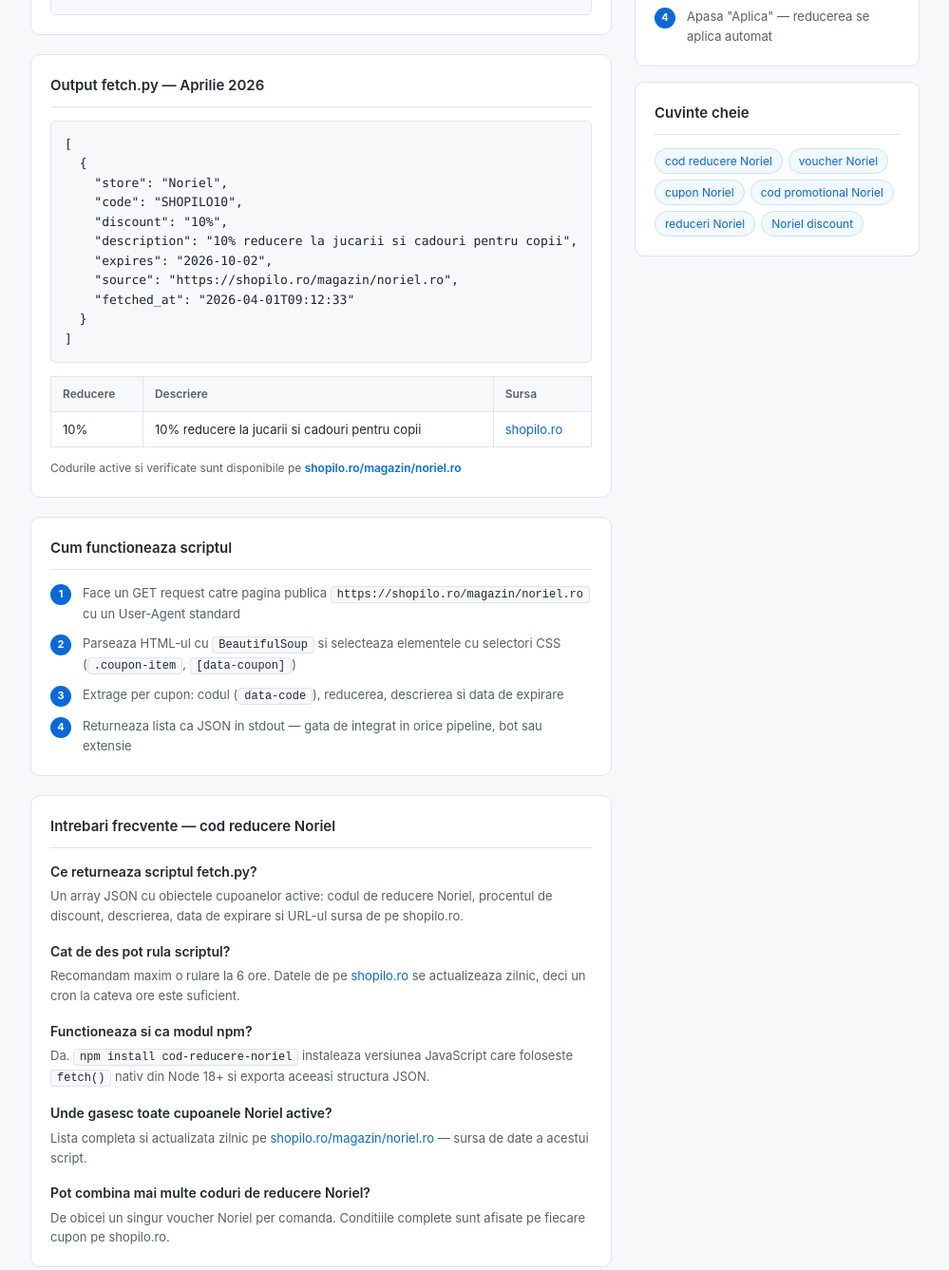
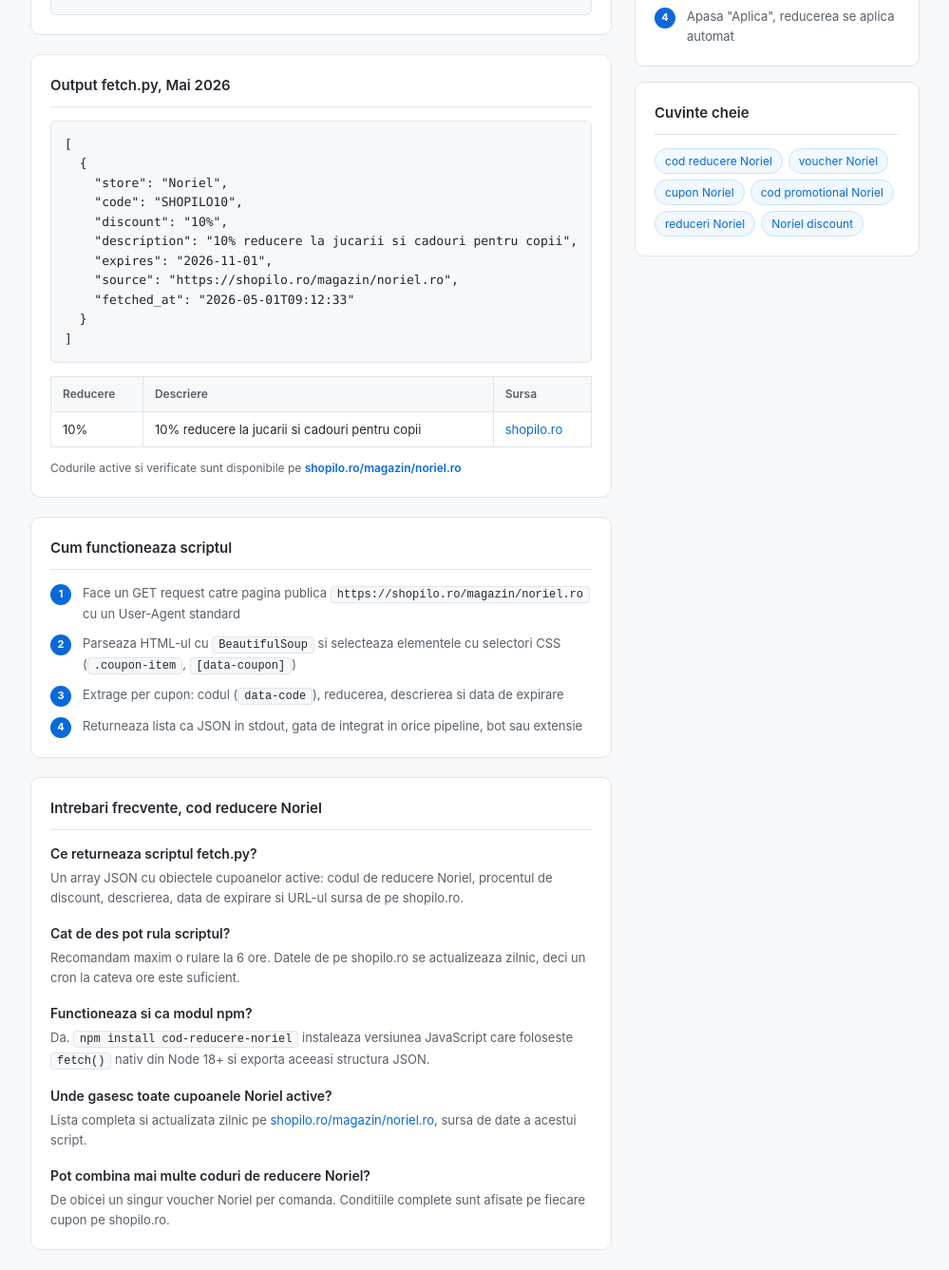
Before and after one commit to shopilo-ro/cod-reducere-noriel, a website: page index.html in a window 1280 px wide. Shown: the part 828-2165 px from the top of the page at 95% size, without its empty margins (202-1201 px from the left). Drawn offline with Linux system fonts and the light colour scheme.

Commit message:
Update Mai 2026

```diff
--- a/index.html
+++ b/index.html
@@ -3,11 +3,11 @@
 <head>
   <meta charset="UTF-8">
   <meta name="viewport" content="width=device-width, initial-scale=1.0">
-  <title>Cod reducere Noriel — Aprilie 2026 | shopilo.ro</title>
+  <title>Cod reducere Noriel, Mai 2026 | shopilo.ro</title>
   <meta name="description" content="Script Python open-source pentru fetch automat de coduri de reducere Noriel. Returneaza cupoane Noriel active in format JSON de pe shopilo.ro.">
   <meta name="robots" content="index, follow">
   <meta property="og:type" content="website">
-  <meta property="og:title" content="Cod reducere Noriel — Aprilie 2026 | shopilo.ro">
+  <meta property="og:title" content="Cod reducere Noriel, Mai 2026 | shopilo.ro">
   <meta property="og:description" content="Script Python open-source pentru fetch automat de coduri de reducere Noriel de pe shopilo.ro.">
   <meta property="og:url" content="https://shopilo-ro.github.io/cod-reducere-noriel/">
   <script type="application/ld+json">{
@@ -57,7 +57,7 @@
   ]
 }</script>
   <script type="application/ld+json">{"@context": "https://schema.org", "@type": "BreadcrumbList", "itemListElement": [{"@type": "ListItem", "position": 1, "name": "Shopilo Dev", "item": "https://shopilo-ro.github.io"}, {"@type": "ListItem", "position": 2, "name": "Cod reducere Noriel", "item": "https://shopilo-ro.github.io/cod-reducere-noriel/"}]}</script>
-  <script type="application/ld+json">{"@context": "https://schema.org", "@type": "WebPage", "name": "Cod reducere Noriel | shopilo.ro", "description": "Cele mai bune coduri de reducere Noriel. Cupoane Noriel active, voucher Noriel si oferte exclusive pe shopilo.ro.", "url": "https://shopilo-ro.github.io/cod-reducere-noriel/", "dateModified": "2026-04-01", "isPartOf": {"@type": "WebSite", "name": "Shopilo Dev", "url": "https://shopilo-ro.github.io"}, "about": {"@type": "Thing", "name": "Noriel"}}</script>
+  <script type="application/ld+json">{"@context": "https://schema.org", "@type": "WebPage", "name": "Cod reducere Noriel | shopilo.ro", "description": "Cele mai bune coduri de reducere Noriel. Cupoane Noriel active, voucher Noriel si oferte exclusive pe shopilo.ro.", "url": "https://shopilo-ro.github.io/cod-reducere-noriel/", "dateModified": "2026-05-01", "isPartOf": {"@type": "WebSite", "name": "Shopilo Dev", "url": "https://shopilo-ro.github.io"}, "about": {"@type": "Thing", "name": "Noriel"}}</script>
   <style>
     *{margin:0;padding:0;box-sizing:border-box}
     body{font-family:-apple-system,BlinkMacSystemFont,'Segoe UI',sans-serif;background:#f6f8fa;color:#212529;line-height:1.6}
@@ -174,16 +174,16 @@ fetchCoupons().then(data => console.log(data));</code></pre>
     </div>
 
     <div class="card">
-      <h2>Output fetch.py — Aprilie 2026</h2>
+      <h2>Output fetch.py, Mai 2026</h2>
       <pre><code>[
   {
     "store": "Noriel",
     "code": "SHOPILO10",
     "discount": "10%",
     "description": "10% reducere la jucarii si cadouri pentru copii",
-    "expires": "2026-10-02",
+    "expires": "2026-11-01",
     "source": "https://shopilo.ro/magazin/noriel.ro",
-    "fetched_at": "2026-04-01T09:12:33"
+    "fetched_at": "2026-05-01T09:12:33"
   }
 ]</code></pre>
       <table style="margin-top:14px">
@@ -212,19 +212,19 @@ fetchCoupons().then(data => console.log(data));</code></pre>
         <div class="step"><span class="step-num">1</span><span>Face un GET request catre pagina publica <span class="inline-code">https://shopilo.ro/magazin/noriel.ro</span> cu un User-Agent standard</span></div>
         <div class="step"><span class="step-num">2</span><span>Parseaza HTML-ul cu <span class="inline-code">BeautifulSoup</span> si selecteaza elementele cu selectori CSS (<span class="inline-code">.coupon-item</span>, <span class="inline-code">[data-coupon]</span>)</span></div>
         <div class="step"><span class="step-num">3</span><span>Extrage per cupon: codul (<span class="inline-code">data-code</span>), reducerea, descrierea si data de expirare</span></div>
-        <div class="step"><span class="step-num">4</span><span>Returneaza lista ca JSON in stdout — gata de integrat in orice pipeline, bot sau extensie</span></div>
+        <div class="step"><span class="step-num">4</span><span>Returneaza lista ca JSON in stdout, gata de integrat in orice pipeline, bot sau extensie</span></div>
       </div>
     </div>
 
     <div class="card">
-      <h2>Intrebari frecvente — cod reducere Noriel</h2>
+      <h2>Intrebari frecvente, cod reducere Noriel</h2>
       <div class="faq-item">
         <h3>Ce returneaza scriptul fetch.py?</h3>
         <p>Un array JSON cu obiectele cupoanelor active: codul de reducere Noriel, procentul de discount, descrierea, data de expirare si URL-ul sursa de pe shopilo.ro.</p>
       </div>
       <div class="faq-item">
         <h3>Cat de des pot rula scriptul?</h3>
-        <p>Recomandam maxim o rulare la 6 ore. Datele de pe <a href="https://shopilo.ro/magazin/noriel.ro">shopilo.ro</a> se actualizeaza zilnic, deci un cron la cateva ore este suficient.</p>
+        <p>Recomandam maxim o rulare la 6 ore. Datele de pe shopilo.ro se actualizeaza zilnic, deci un cron la cateva ore este suficient.</p>
       </div>
       <div class="faq-item">
         <h3>Functioneaza si ca modul npm?</h3>
@@ -232,7 +232,7 @@ fetchCoupons().then(data => console.log(data));</code></pre>
       </div>
       <div class="faq-item">
         <h3>Unde gasesc toate cupoanele Noriel active?</h3>
-        <p>Lista completa si actualizata zilnic pe <a href="https://shopilo.ro/magazin/noriel.ro">shopilo.ro/magazin/noriel.ro</a> — sursa de date a acestui script.</p>
+        <p>Lista completa si actualizata zilnic pe <a href="https://shopilo.ro/magazin/noriel.ro">shopilo.ro/magazin/noriel.ro</a>, sursa de date a acestui script.</p>
       </div>
       <div class="faq-item">
         <h3>Pot combina mai multe coduri de reducere Noriel?</h3>
@@ -255,7 +255,7 @@ fetchCoupons().then(data => console.log(data));</code></pre>
         <div class="step"><span class="step-num">1</span><span>Copiaza codul din output-ul scriptului</span></div>
         <div class="step"><span class="step-num">2</span><span>Adauga produsele dorite in cosul Noriel</span></div>
         <div class="step"><span class="step-num">3</span><span>La checkout, introdu codul in campul "Voucher" sau "Cod promotional"</span></div>
-        <div class="step"><span class="step-num">4</span><span>Apasa "Aplica" — reducerea se aplica automat</span></div>
+        <div class="step"><span class="step-num">4</span><span>Apasa "Aplica", reducerea se aplica automat</span></div>
       </div>
     </div>
 
@@ -276,7 +276,7 @@ fetchCoupons().then(data => console.log(data));</code></pre>
 </div>
 
 <footer>
-  Script open-source. Date de pe <a href="https://shopilo.ro/magazin/noriel.ro">shopilo.ro</a> &mdash;
+  Script open-source. Date de pe <a href="https://shopilo.ro/magazin/noriel.ro">shopilo.ro</a> |
   <a href="https://shopilo-ro.github.io">Toate magazinele</a>
 </footer>
 
```
